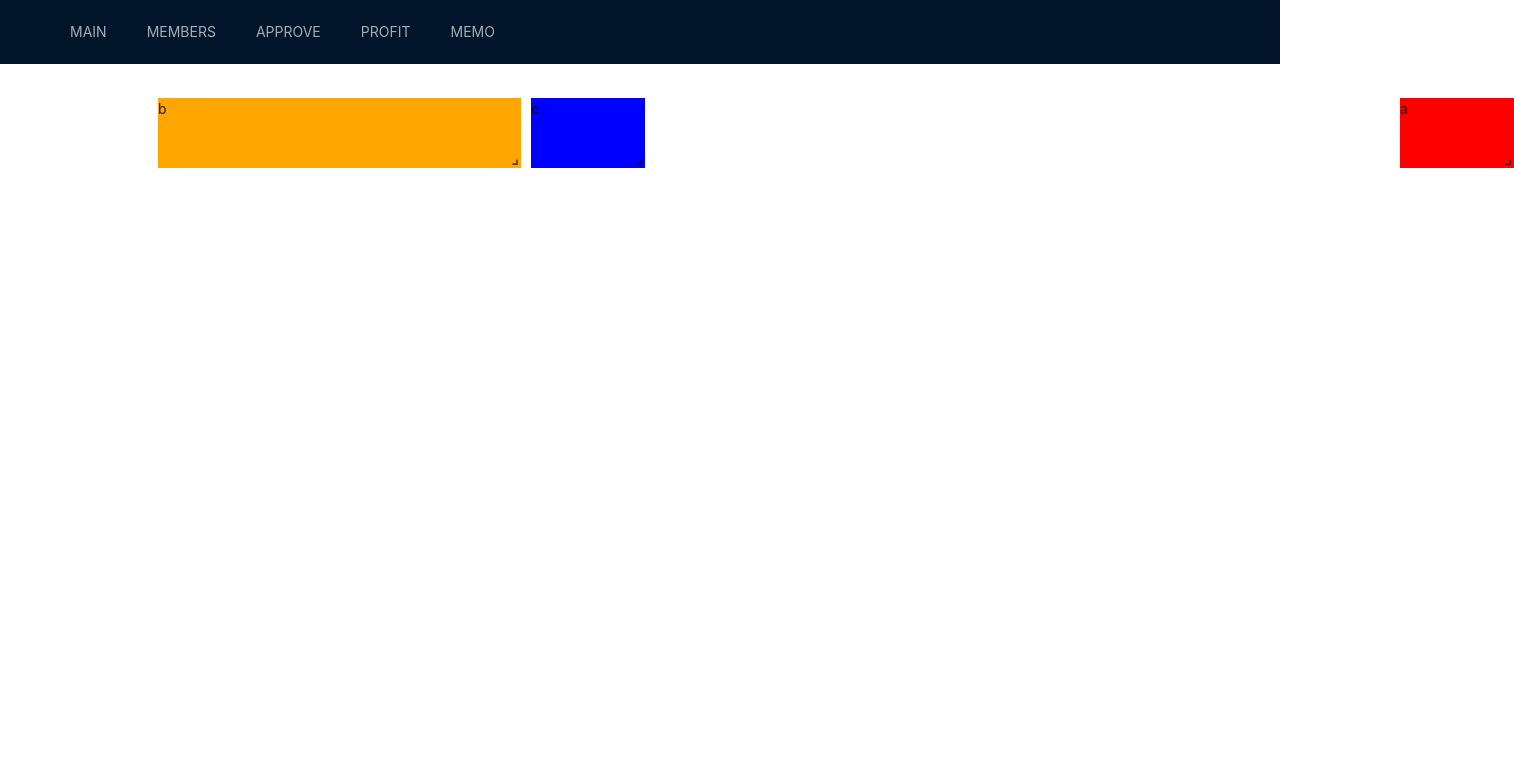
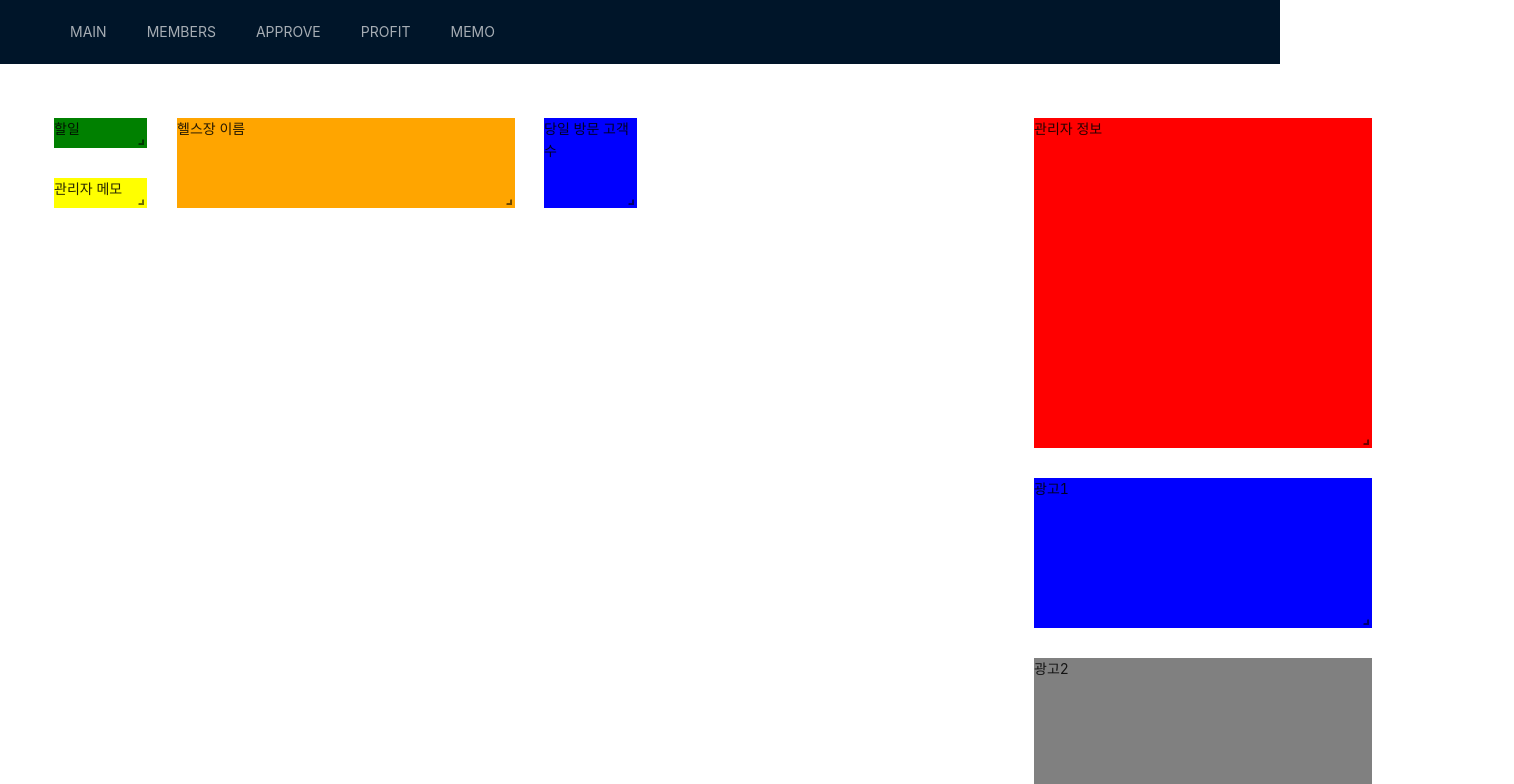
Before and after one commit to ENFT-Token/admin-client-web, a React (Create React App) app: page /home in a window 1280 px wide. Shown: the top 784 px of the page, 1514 px wide, since content can reach past the window. Built offline with nearby package versions, Linux system fonts and the light colour scheme; the HTML template or start-up script is replaced by a standard one.

Commit message:
add : right layout

```diff
--- a/src/page/MainPage/index.tsx
+++ b/src/page/MainPage/index.tsx
@@ -9,9 +9,11 @@ import "react-resizable/css/styles.css";
 export default function MainPage() {
 
   const layout = [
-    { i: "a", x: 15, y: 0, w: 1, h: 2, },
-    { i: "b", x: 1, y: 0, w: 3, h: 2, minW: 2, maxW: 4 },
-    { i: "c", x: 4, y: 0, w: 1, h: 2 }
+    { i: "관리자 정보", x: 8, y: 0, w: 3, h: 6},
+    { i: "헬스장 이름", x: 1, y: 0, w: 3, h: 2, minW: 2, maxW: 4 },
+    { i: "당일 방문 고객수", x: 4, y: 0, w: 1, h: 2 },
+    { i: "광고1", x: 8, y: 0, w: 3, h: 3 },
+    { i: "광고2", x: 8, y: 0, w: 3, h: 3 },
   ];
   return (
     <div style={{}}>
@@ -21,11 +23,16 @@ export default function MainPage() {
         cols={12}
         rowHeight={30}
         width={1500}
+        margin={[30,30]}
 
       >
-        <div key="a" style={{background:"red"}}>a</div>
-        <div key="b" style={{background:"orange"}}>b</div>
-        <div key="c" style={{background:"blue"}}>c</div>
+        <div key="관리자 정보" style={{background:"red"}}>관리자 정보</div>
+        <div key="헬스장 이름" style={{background:"orange"}}>헬스장 이름</div>
+        <div key="당일 방문 고객수" style={{background:"blue"}}>당일 방문 고객수</div>
+        <div key="광고1" style={{background:"blue"}}>광고1</div>
+        <div key="광고2" style={{background:"gray"}}>광고2</div>
+        <div key="할일" style={{background:"green"}}>할일</div>
+        <div key="관리자 메모" style={{background:"yellow"}}>관리자 메모</div>
       </GridLayout>
     </div>
   )
```
